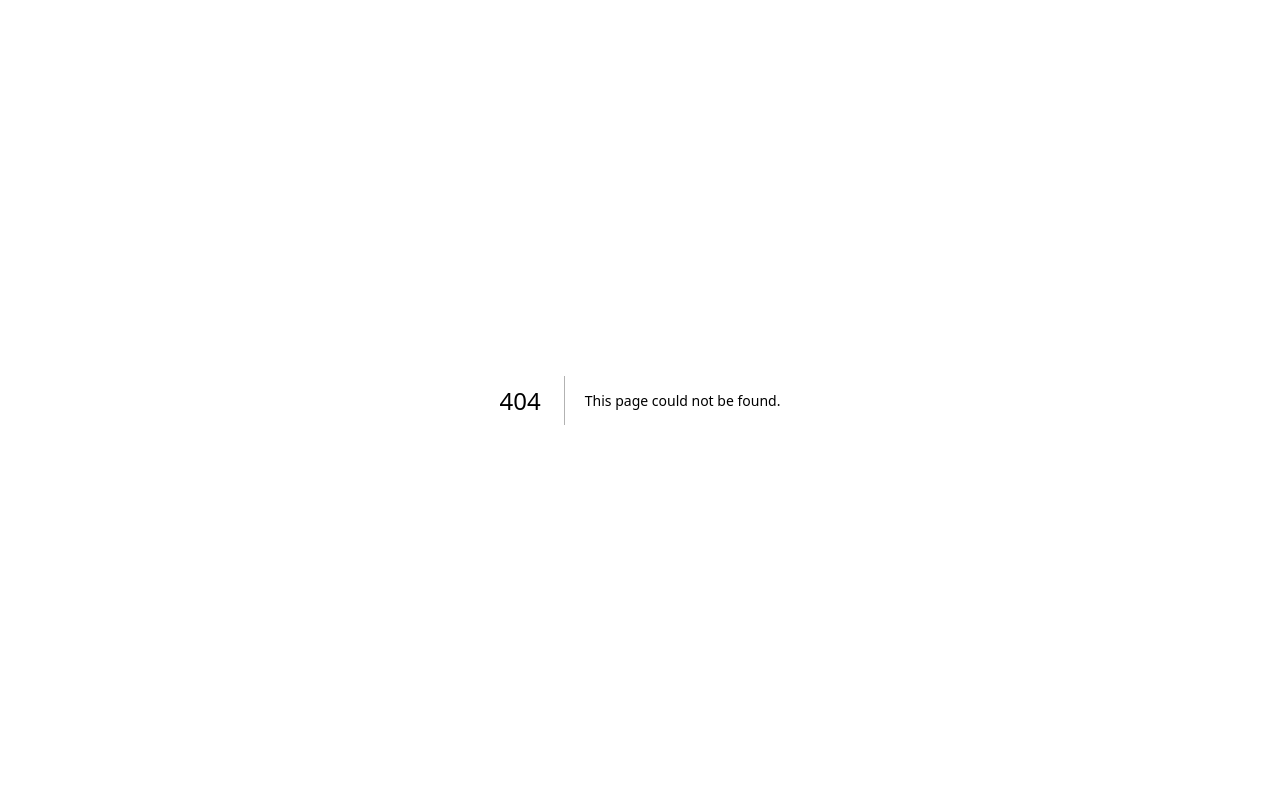
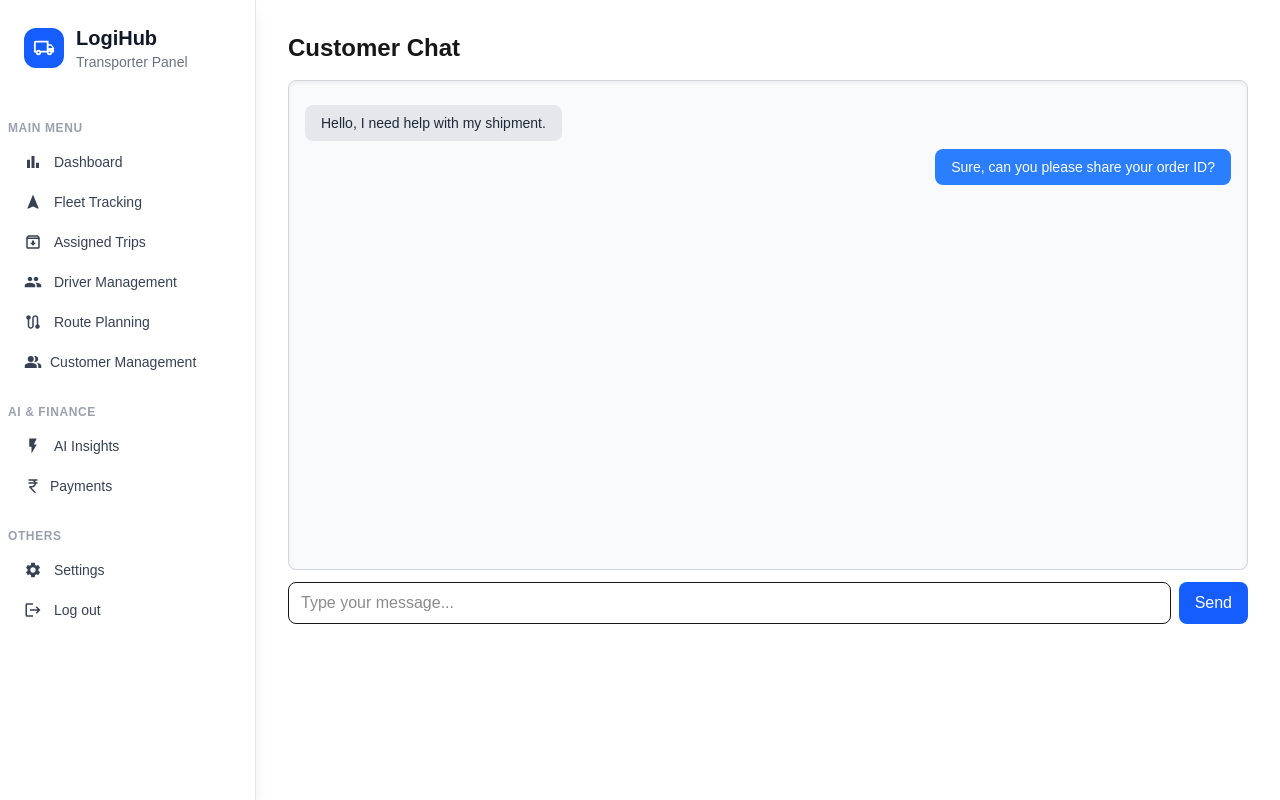
Before and after one commit to AnushkaTomar123/LogiHub, a Next.js app in the folder frontend/: page /transporter/custmgmnt/cus-chat in a window 1280 px wide. Before the commit this address had no page. Built offline with nearby package versions, Linux system fonts and the light colour scheme.

Commit message:
feat:customer chat section added

```diff
--- /dev/null
+++ b/frontend/src/app/transporter/custmgmnt/cus-chat/page.tsx
@@ -0,0 +1,63 @@
+"use client"
+
+import React, { useState } from "react";
+
+const CustomerChat = () => {
+  const [messages, setMessages] = useState([
+    { sender: "Customer", text: "Hello, I need help with my shipment." },
+    { sender: "You", text: "Sure, can you please share your order ID?" },
+  ]);
+
+  const [input, setInput] = useState("");
+
+  const sendMessage = () => {
+    if (!input.trim()) return;
+    setMessages([...messages, { sender: "You", text: input }]);
+    setInput("");
+  };
+
+  return (
+    <div className="p-6 h-[80vh] flex flex-col">
+      <h2 className="text-2xl font-bold mb-4">Customer Chat</h2>
+
+      <div className="flex-1 border border-gray-300 rounded-lg p-4 overflow-y-auto bg-gray-50 shadow-inner">
+        {messages.map((msg, index) => (
+          <div
+            key={index}
+            className={`my-2 flex ${
+              msg.sender === "You" ? "justify-end" : "justify-start"
+            }`}
+          >
+            <div
+              className={`px-4 py-2 rounded-lg max-w-xs ${
+                msg.sender === "You"
+                  ? "bg-blue-500 text-white"
+                  : "bg-gray-200 text-gray-800"
+              }`}
+            >
+              <p className="text-sm">{msg.text}</p>
+            </div>
+          </div>
+        ))}
+      </div>
+
+      <div className="mt-3 flex gap-2">
+        <input
+          type="text"
+          value={input}
+          onChange={(e) => setInput(e.target.value)}
+          placeholder="Type your message..."
+          className="flex-1 border px-3 py-2 rounded-lg focus:outline-none focus:ring-2 focus:ring-blue-500"
+        />
+        <button
+          onClick={sendMessage}
+          className="bg-blue-600 text-white px-4 py-2 rounded-lg hover:bg-blue-700"
+        >
+          Send
+        </button>
+      </div>
+    </div>
+  );
+};
+
+export default CustomerChat;
--- /dev/null
+++ b/frontend/src/app/transporter/custmgmnt/cus-feedback/page.tsx
@@ -0,0 +1,92 @@
+"use client"
+import React, { useState } from "react";
+
+const CustomerFeedback = () => {
+  const [feedbackList, setFeedbackList] = useState([]);
+  const [newFeedback, setNewFeedback] = useState({
+    name: "",
+    rating: "",
+    comment: "",
+  });
+
+  const handleSubmit = (e) => {
+    e.preventDefault();
+    if (!newFeedback.name || !newFeedback.rating || !newFeedback.comment) return;
+    setFeedbackList([...feedbackList, newFeedback]);
+    setNewFeedback({ name: "", rating: "", comment: "" });
+  };
+
+  return (
+    <div className="p-6">
+      <h2 className="text-2xl font-bold mb-4">Customer Feedback</h2>
+
+      <form
+        onSubmit={handleSubmit}
+        className="bg-white p-4 shadow rounded-lg mb-6 border border-gray-200"
+      >
+        <input
+          type="text"
+          placeholder="Your Name"
+          value={newFeedback.name}
+          onChange={(e) =>
+            setNewFeedback({ ...newFeedback, name: e.target.value })
+          }
+          className="w-full border p-2 rounded mb-3"
+        />
+
+        <select
+          value={newFeedback.rating}
+          onChange={(e) =>
+            setNewFeedback({ ...newFeedback, rating: e.target.value })
+          }
+          className="w-full border p-2 rounded mb-3"
+        >
+          <option value="">Select Rating</option>
+          <option value="5">⭐⭐⭐⭐⭐ Excellent</option>
+          <option value="4">⭐⭐⭐⭐ Good</option>
+          <option value="3">⭐⭐⭐ Average</option>
+          <option value="2">⭐⭐ Poor</option>
+          <option value="1">⭐ Very Bad</option>
+        </select>
+
+        <textarea
+          placeholder="Write your feedback..."
+          value={newFeedback.comment}
+          onChange={(e) =>
+            setNewFeedback({ ...newFeedback, comment: e.target.value })
+          }
+          className="w-full border p-2 rounded mb-3"
+          rows="4"
+        />
+
+        <button
+          type="submit"
+          className="bg-green-600 text-white px-4 py-2 rounded hover:bg-green-700"
+        >
+          Submit Feedback
+        </button>
+      </form>
+
+      {/* Feedback List */}
+      <div>
+        <h3 className="text-lg font-semibold mb-2">Recent Feedback</h3>
+        {feedbackList.length === 0 ? (
+          <p className="text-gray-500">No feedback yet.</p>
+        ) : (
+          feedbackList.map((fb, index) => (
+            <div
+              key={index}
+              className="border border-gray-200 p-3 rounded mb-3 bg-gray-50"
+            >
+              <p className="font-semibold">{fb.name}</p>
+              <p className="text-yellow-500">{"⭐".repeat(fb.rating)}</p>
+              <p className="text-gray-700 mt-1">{fb.comment}</p>
+            </div>
+          ))
+        )}
+      </div>
+    </div>
+  );
+};
+
+export default CustomerFeedback;
--- /dev/null
+++ b/frontend/src/app/transporter/custmgmnt/cus-req/page.tsx
@@ -0,0 +1,48 @@
+"use client"
+import React, { useState } from "react";
+
+const CustomerRequest = () => {
+  const [requests, setRequests] = useState([
+    { id: 1, name: "Ananya Singh", request: "Need truck for Delhi to Mumbai", status: "Pending" },
+    { id: 2, name: "Rahul Mehta", request: "Cargo delivery to Pune", status: "Approved" },
+  ]);
+
+  return (
+    <div className="p-6">
+      <h2 className="text-2xl font-bold mb-4">Customer Requests</h2>
+
+      <table className="w-full border border-gray-300 rounded-lg shadow">
+        <thead className="bg-gray-100">
+          <tr>
+            <th className="border p-2">#</th>
+            <th className="border p-2">Customer</th>
+            <th className="border p-2">Request</th>
+            <th className="border p-2">Status</th>
+            <th className="border p-2">Action</th>
+          </tr>
+        </thead>
+        <tbody>
+          {requests.map((req) => (
+            <tr key={req.id} className="text-center hover:bg-gray-50">
+              <td className="border p-2">{req.id}</td>
+              <td className="border p-2">{req.name}</td>
+              <td className="border p-2">{req.request}</td>
+              <td className={`border p-2 font-medium ${
+                  req.status === "Pending" ? "text-yellow-600" : "text-green-600"
+                }`}>
+                {req.status}
+              </td>
+              <td className="border p-2">
+                <button className="bg-blue-500 text-white px-3 py-1 rounded hover:bg-blue-600">
+                  View
+                </button>
+              </td>
+            </tr>
+          ))}
+        </tbody>
+      </table>
+    </div>
+  );
+};
+
+export default CustomerRequest;
--- a/frontend/src/components/transporter/TransporterSidebar.tsx
+++ b/frontend/src/components/transporter/TransporterSidebar.tsx
@@ -50,9 +50,9 @@ export default function TransporterSidebar() {
           label: "Customer Management",
           icon: MdPeopleAlt,
           subItems: [
-            { href: "/transporter/customers/requests", label: "Customer Requests", icon: MdRequestPage },
-            { href: "/transporter/customers/chats", label: "Customer Chats", icon: MdChat },
-            { href: "/transporter/customers/history", label: "Feedback / History", icon: MdHistory },
+            { href: "/transporter/custmgmnt/cus-req", label: "Customer Requests", icon: MdRequestPage },
+            { href: "/transporter/custmgmnt/cus-chat", label: "Customer Chats", icon: MdChat },
+            { href: "/transporter/custmgmnt/cus-feedback", label: "Feedback / History", icon: MdHistory },
           ],
         },
       ],
```
Also changed, not shown: 1 other file (tests, documents, lock files or other folders).
